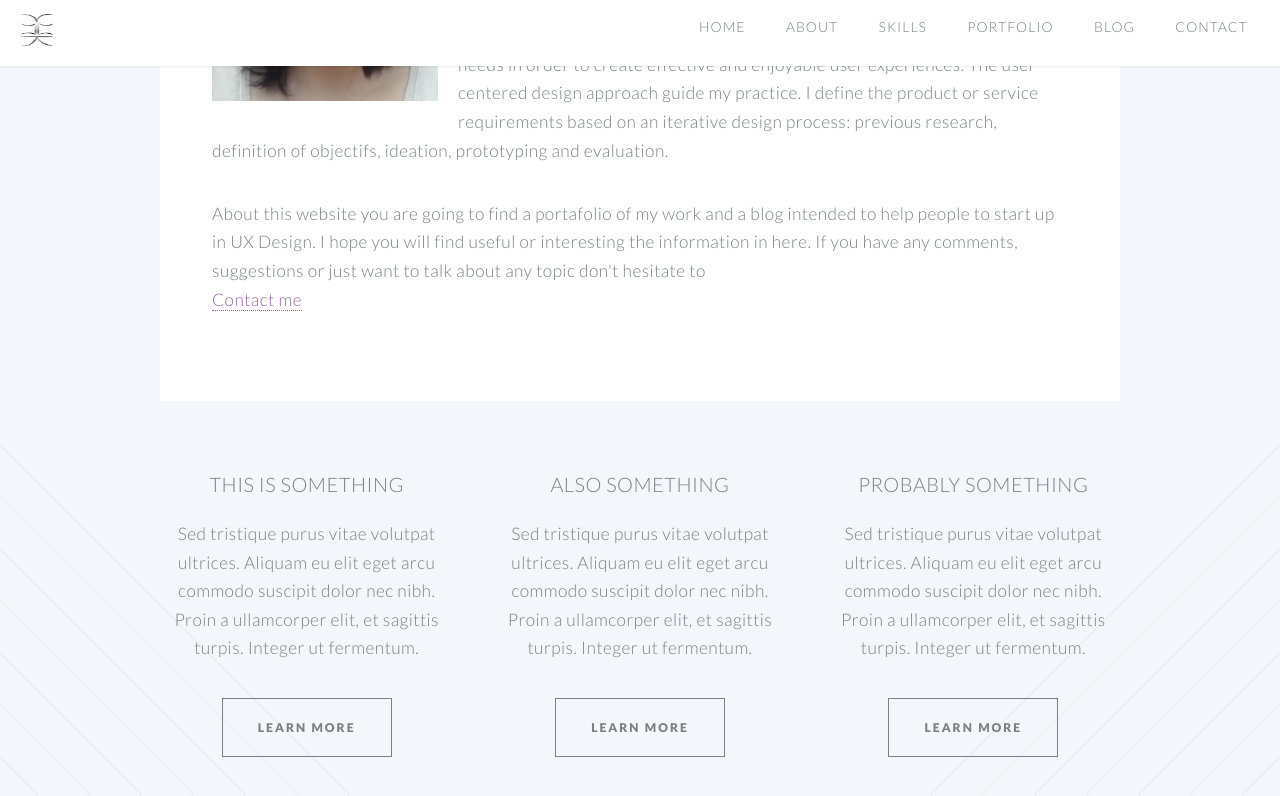
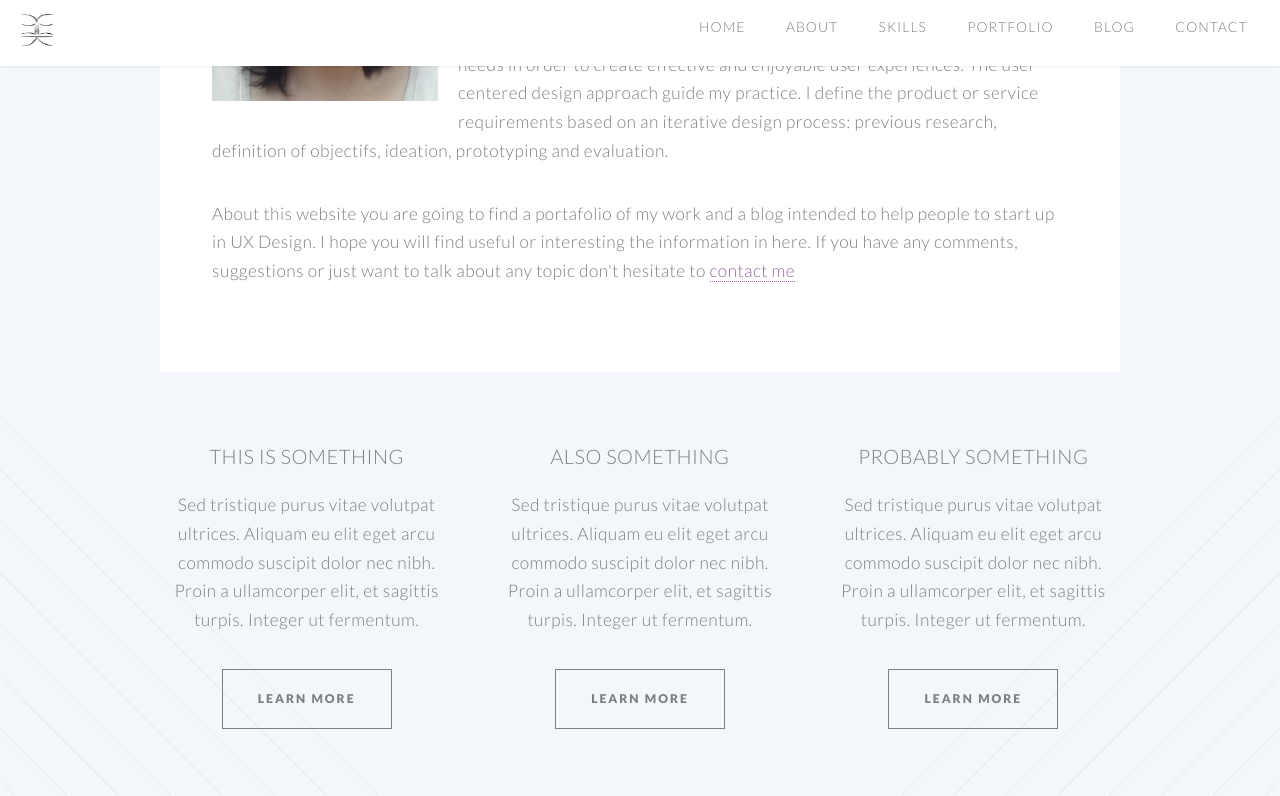
Before and after one commit to claucvk/claucvk.github.io, a Jekyll site: the page built from about/index.html, in a window 1280 px wide and 900 px high, scrolled down 561 px. Shown: the top 796 px of the window. Built offline with Jekyll 4.4.1, drawn with Linux system fonts in a browser that asks for light colours.

Commit message:
update about

```diff
--- a/about/index.html
+++ b/about/index.html
@@ -34,7 +34,7 @@
 										At work, I keep a balance between the enterprise's requirements and the user's needs in order to create effective and enjoyable user experiences. The user centered design approach guide my practice. I define the product or service requirements based on an iterative design process: previous research, definition of objectifs, ideation, prototyping and evaluation.
 									</p>
 						            <p>
-										About this website you are going to find a portafolio of my work and a blog intended to help people to start up in UX Design. I hope you will find useful or interesting the information in here. If you have any comments, suggestions or just want to talk about any topic don't hesitate to <br/><a href="/contact/" class="btn btn-theme">Contact me</a> </p>
+										About this website you are going to find a portafolio of my work and a blog intended to help people to start up in UX Design. I hope you will find useful or interesting the information in here. If you have any comments, suggestions or just want to talk about any topic don't hesitate to <a href="/contact/" class="btn btn-theme">contact me</a> </p>
 
 								</section>
 							</div>
```
